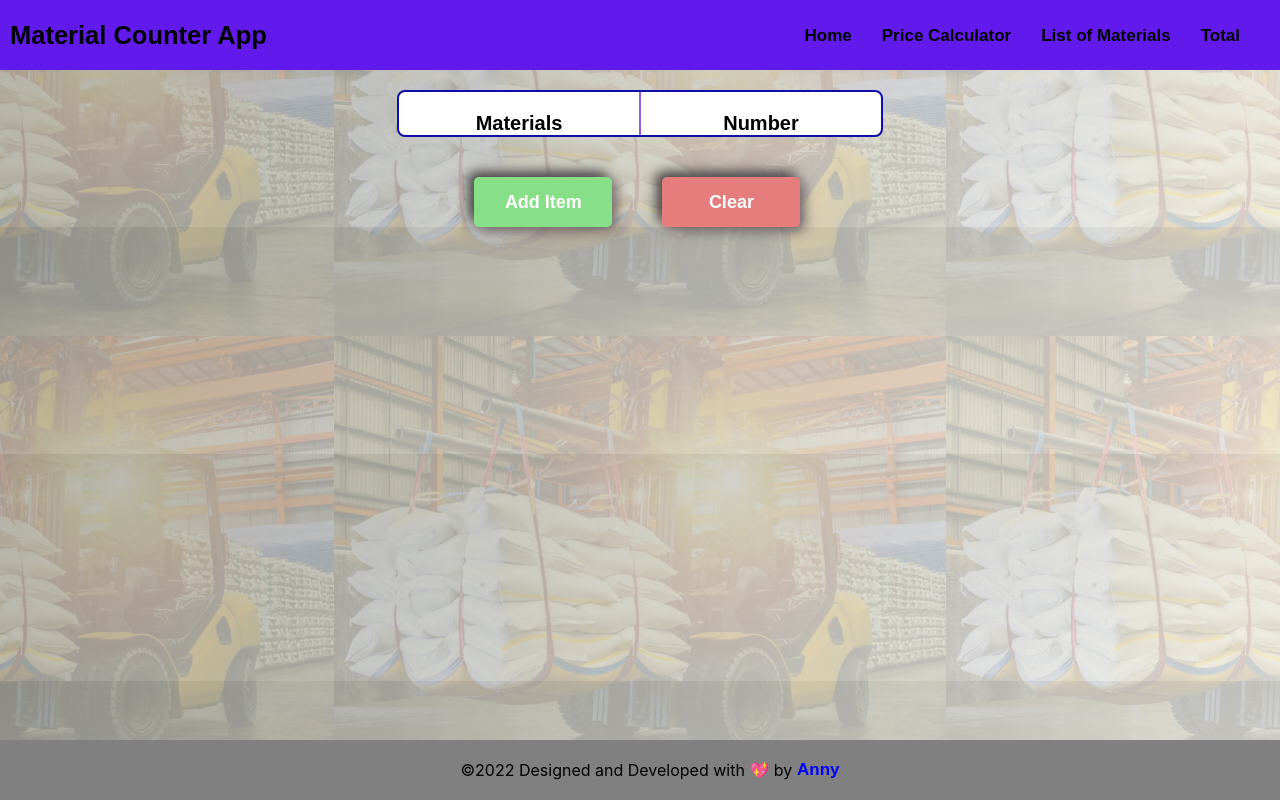
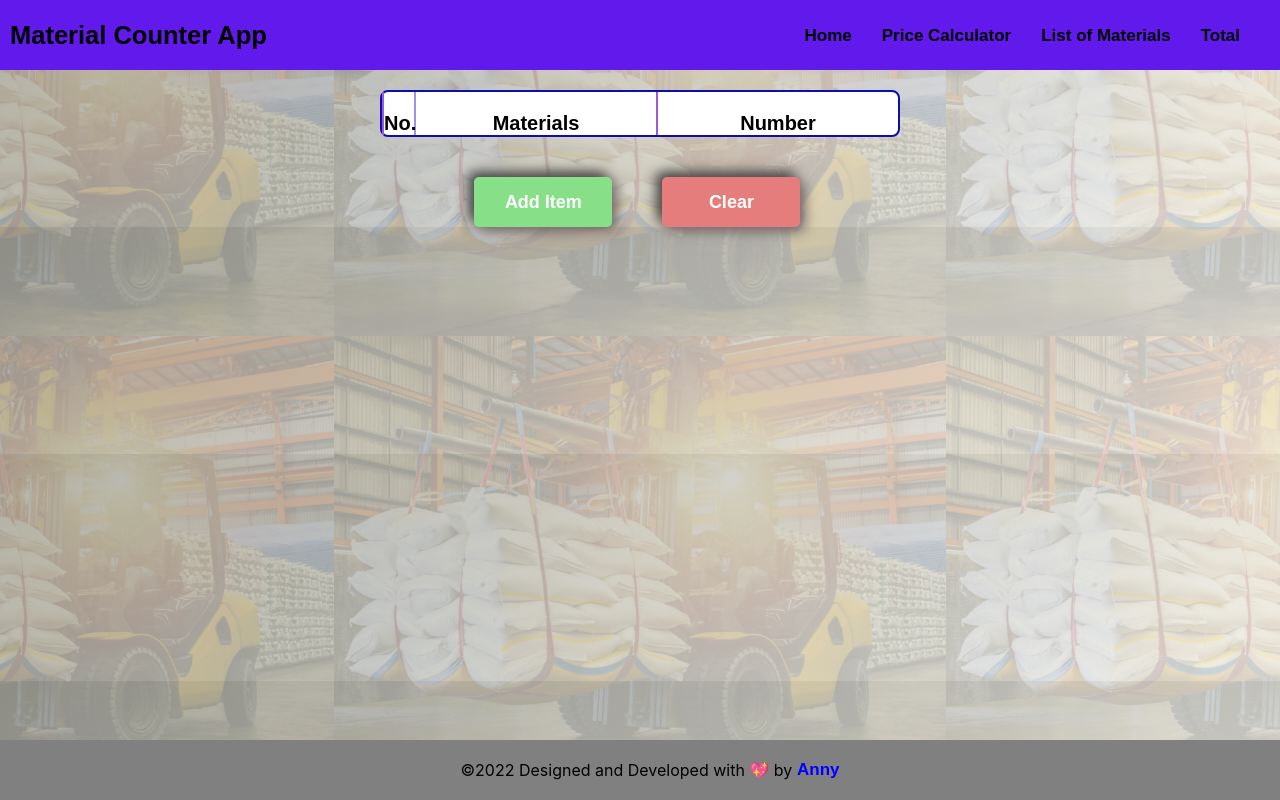
Before and after one commit to Anny85-code/material-counter, a React (Create React App) app: page /list in a window 1280 px wide. Built offline with nearby package versions, Linux system fonts and the light colour scheme.

Commit message:
:art: List
Update list

```diff
--- a/src/counterPage/CounterPage.jsx
+++ b/src/counterPage/CounterPage.jsx
@@ -4,11 +4,7 @@ import './CounterPage.css';
 
 const getList = () => {
   const list = localStorage.getItem('materials');
-  if (list) {
-    return JSON.parse(list);
-  } else {
-    return [];
-  }
+  return list ? JSON.parse(list) : [];
 };
 
 const CounterPage = () => {
--- a/src/list/List.css
+++ b/src/list/List.css
@@ -30,6 +30,13 @@
 
 .columns {
   width: 15rem;
+  text-align: center;
+  font-size: 1.125rem;
+  padding-top: 1.25rem;
+}
+
+.column {
+  width: 30px;
   text-align: center;
   font-size: 1.125rem;
   padding-top: 1.25rem;
--- a/src/list/List.jsx
+++ b/src/list/List.jsx
@@ -14,24 +14,26 @@ const List = () => {
     <div className="main-item-list">
       <div className="main-container-list">
         <div className="custrans-name1">
+          <p className="column i" id="a">
+            <span className="cus-name1 p">No.</span>
+          </p>
           <p className="columns">
             <span className="cus-name1 p">Materials</span>
           </p>
           <p className="columns i p">Number</p>
         </div>
-        {materials.map((item) => (
+        {materials.map((item, i) => (
           <ul id="p-child">
-            <li>
+            <li key={item.id}>
               <div className="custrans-name1">
-                <p
-                  className="columns "
-                  style={{ color: '#000' }}
-                  id="col"
-                >
+                <p id="a" className="column i">
+                  {i + 1}
+                </p>
+                <p className="columns " style={{ color: '#000' }} id="col">
                   {item.name}
                 </p>
                 <p className="columns i" id="col">
-                  {item.count || item.count1}
+                  {item.count}
                 </p>
               </div>
             </li>
```
